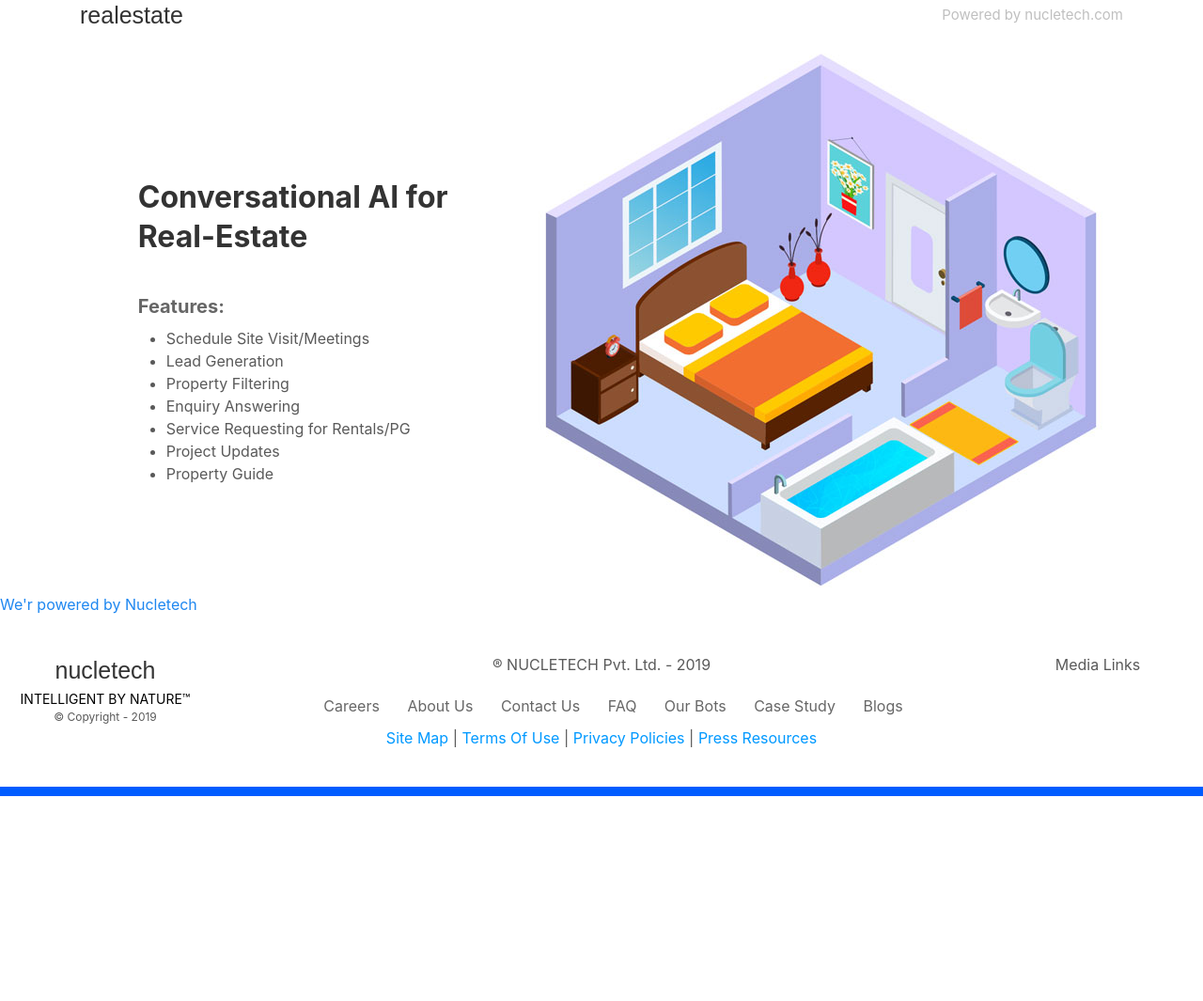
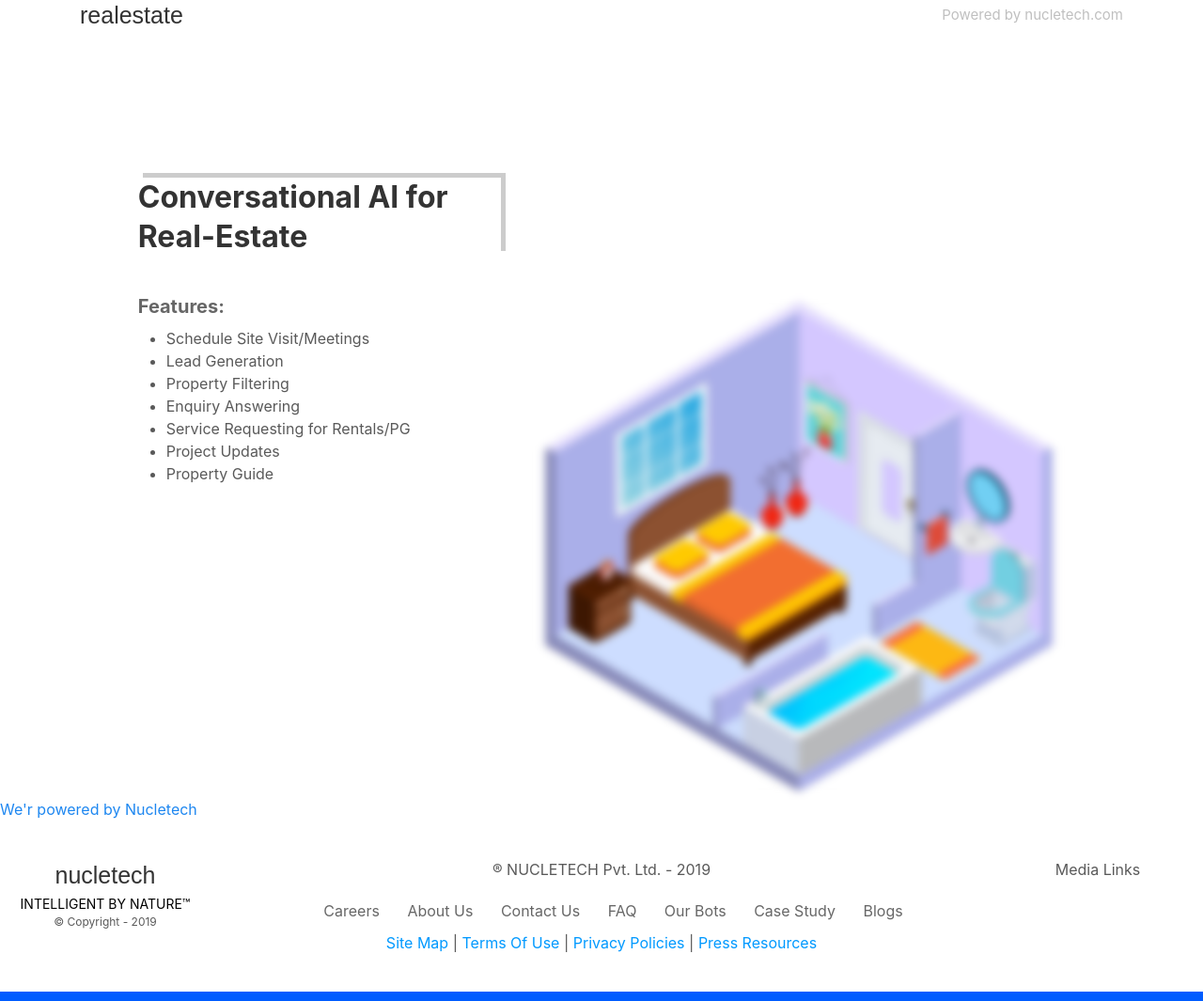
Before and after one commit to rekaran/nucletech, a Django app: page /bots/realestate/ in a window 1280 px wide. Shown: the part 21-1086 px from the top of the page at 94% size. Before the commit the page ends 868 px from the top, so only its background shows below. Run offline with Django 3.2, Linux system fonts and the light colour scheme; some libraries are stand-ins or nearby versions; some web fonts are replaced.

Commit message:
realestate

```diff
--- a/bot/templates/bot/realestate.html
+++ b/bot/templates/bot/realestate.html
@@ -32,15 +32,19 @@
             padding-top: 33vh;
             background-position-y: bottom;
             background-size: cover;
-        }h2, h4{
+        }h2{
+            box-shadow: 5px -5px 0 rgba(0, 0, 0, 0.2);
             font-weight: 700;
         }.uk-navbar-nav>li>a{
             font-size: 15px;
         }h4{
+            font-weight: 700;
             margin-bottom: 0;
             color: rgba(0, 0, 0, 0.6);
         }ul{
             margin-top: 0.5rem;
+        }.nt-realestate{
+            filter: blur(5px);
         }
     </style>
 </head>
@@ -88,7 +92,7 @@
                 </ul>
             </div>
             <div class="uk-width-1-2@m">
-                <img src="{% static 'bot/img/realestate.jpg' %}" alt="Conversational AI To Transform Real-Estate">
+                <img class="nt-realestate" src="{% static 'bot/img/realestate.jpg' %}" alt="Conversational AI To Transform Real-Estate">
             </div>
         </div>
     </div>
```
